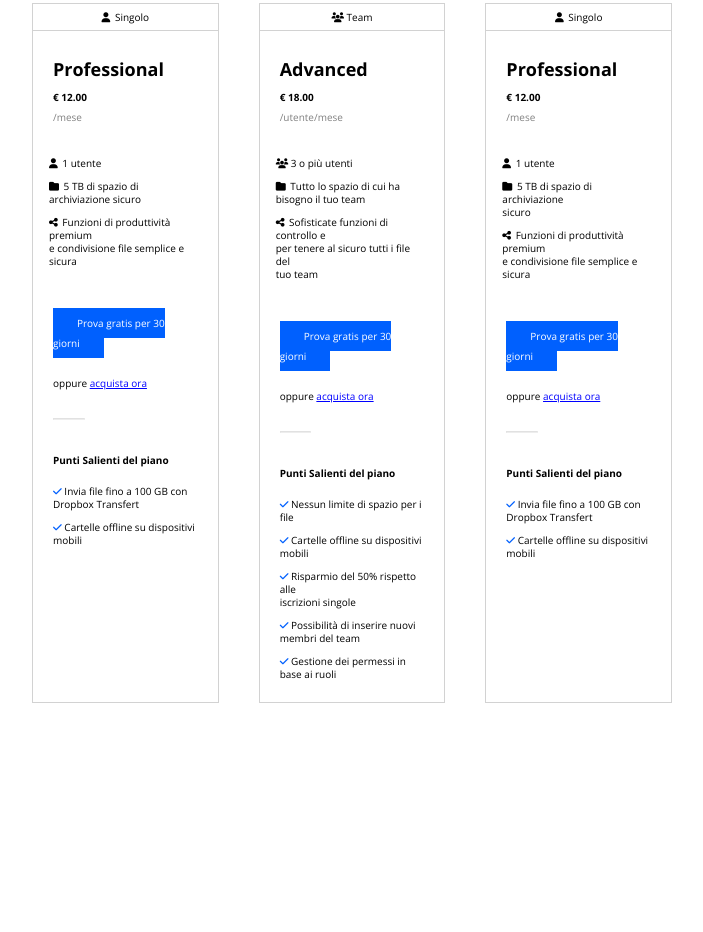
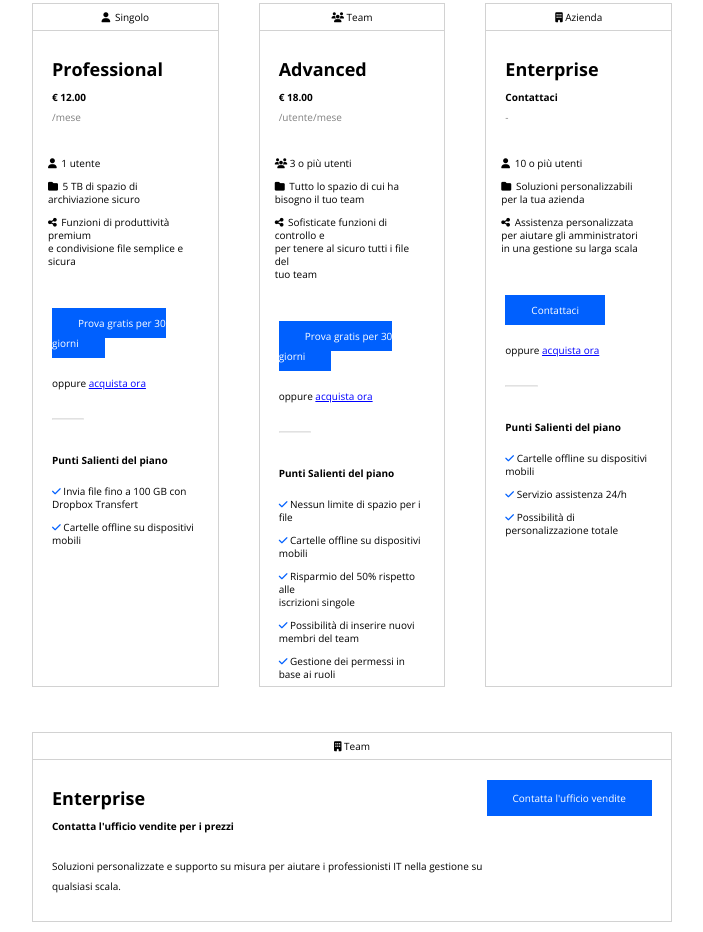
Before and after one commit to andreacassini/htmlcss-dropbox, a plain HTML site: page index.html in a window 1280 px wide. Shown: the part 908-1840 px from the top of the page, without its empty margins (288-991 px from the left). Drawn offline with nearby package versions, Linux system fonts and the light colour scheme.

Commit message:
STYLE big row plan

```diff
--- a/css/style.css
+++ b/css/style.css
@@ -6,6 +6,7 @@
 
 body{
     font-family: 'Open Sans', sans-serif;
+    height: 3000px;
 }
 
 /* Header */
@@ -142,25 +143,21 @@ ul{
     }
 
     .row-plan{
-        height: 1000px;
         margin-top: 25px;
         display: flex;
         font-size: 10px;
     }
 
     .left-col{
-        height: 700px;
         width: calc(100% / 3);
         border: 1px solid rgba(128, 128, 128, 0.356);
         margin-right: 40px;
     }
     .mid-col{
-        height: 700px;
         width: calc(100% / 3);
         border: 1px solid rgba(128, 128, 128, 0.356);
     }
     .right-col{
-        height: 700px;
         width: calc(100% / 3);
         border: 1px solid rgba(128, 128, 128, 0.356);
         margin-left: 40px;
@@ -169,7 +166,7 @@ ul{
     .plan-text{
         padding-top: 20px;
         line-height: 2;
-        margin: 0px 20px;
+        margin: 0px 19px;
     }
     .border{
         border-bottom: 1px solid rgba(128, 128, 128, 0.356);
@@ -202,7 +199,7 @@ ul{
         background-color: rgba(0,96,254,255);
         color: white;
         border-style: none;
-        padding: 8px 24px;
+        padding: 8px 26px;
         margin-bottom: 50px;
     }
 
@@ -224,5 +221,22 @@ ul{
         width: 22%;
         border-color: rgba(128, 128, 128, 0.137);
     }
+    /* BIG ROW PLAN*/
+    .big-row-plan{
+        width: 100%;
+        display: flex;
+        margin-top: 45px;
+        font-size: 10px;
+    }
+    .col-100{
+        width: 100%;
+        border: 1px solid rgba(128, 128, 128, 0.356);
+    }
+
+.right{
+    float: right;
+}
+    /* END BIG ROW PLAN*/
+    /*  */
     /* END PLAN */
 /* End Main */
--- a/index.html
+++ b/index.html
@@ -85,6 +85,7 @@
                     <input type="radio" />
                     Fatturazione annuale
                 </label>
+                <!-- ROW PLAN -->
                 <div class="row-plan">
                     <!-- LEFT COL -->
                     <div class="left-col">
@@ -223,40 +224,37 @@
                     <!-- RIGHT COL -->
                     <div class="right-col">
                         <p class="border">
-                            <i class="fa-solid fa-user icons" style="color: #000000;">
+                            <i class="fa-solid fa-building" style="color: #000000;">
                             </i>
-                            Singolo
+                            Azienda
                         </p>
                         <div class="plan-text">
-                            <h3>Professional</h3>
+                            <h3>Enterprise</h3>
                             <p class="bold">
-                                &euro; 12.00
+                                Contattaci
                             </p>
                             <p class="grey">
-                                /mese
+                                -
                             </p>
                             <ul class="ul-plan">
                                 <li>
                                     <i class="fa-solid fa-user icons" style="color: #000000;">
                                     </i>
-                                    1 utente
+                                    10 o più utenti
                                 </li>
                                 <li>
                                     <i class="fa-solid fa-folder icons" style="color: #000000;">
                                     </i>
-                                    5 TB di spazio di archiviazione <br>
-                                    sicuro
+                                    Soluzioni personalizzabili per la tua azienda
                                 </li>
                                 <li>
                                     <i class="fa-solid fa-share-nodes icons" style="color: #000000;">
                                     </i>
-                                    Funzioni di produttività premium <br>
-                                    e condivisione file semplice e <br>
-                                    sicura
+                                    Assistenza personalizzata per aiutare gli amministratori in una gestione su larga scala
                                 </li>
                             </ul>
                             <a href="" class="plan-button no-decoration">
-                                Prova gratis per 30 giorni
+                                Contattaci
                             </a>
                             <p class="acquista">
                                 oppure
@@ -271,17 +269,46 @@
                             <ul>
                                 <li class="check">
                                     <i class="fa-solid fa-check" style="color: #0060fe;"></i>
-                                    Invia file fino a 100 GB con Dropbox Transfert
+                                    Cartelle offline su dispositivi mobili
                                 </li>
                                 <li class="check">
                                     <i class="fa-solid fa-check" style="color: #0060fe;"></i>
-                                    Cartelle offline su dispositivi mobili
+                                    Servizio assistenza 24/h
+                                </li>
+                                <li class="check">
+                                    <i class="fa-solid fa-check" style="color: #0060fe;"></i>
+                                    Possibilità di personalizzazione totale
                                 </li>
                             </ul>
                         </div>
                     </div>
                     <!-- END RIGHT COL -->
                 </div>
+                <!-- END ROW PLAN -->
+                <!-- BIG ROW PLAN-->
+                <div class="big-row-plan">
+                    <div class="col-100">
+                        <p class="border">
+                            <i class="fa-solid fa-building" style="color: #000000;">
+                            </i>
+                            Team
+                        </p>
+                        <div class="plan-text">
+                            <h3 class="inblock">Enterprise</h3>
+                            <a href="" class="plan-button no-decoration right">
+                                Contatta l'ufficio vendite
+                            </a>
+                            <p class="bold">
+                                Contatta l'ufficio vendite per i prezzi
+                            </p>
+                            <p class="acquista">
+                                Soluzioni personalizzate e supporto su misura per aiutare i professionisti IT nella gestione su <br>
+                                qualsiasi scala.
+                            </p>
+                        </div>
+                    </div>
+                </div>
+                <!-- END BIG ROW -->
             </div>
             <!-- END PLAN -->
         </main>
```
